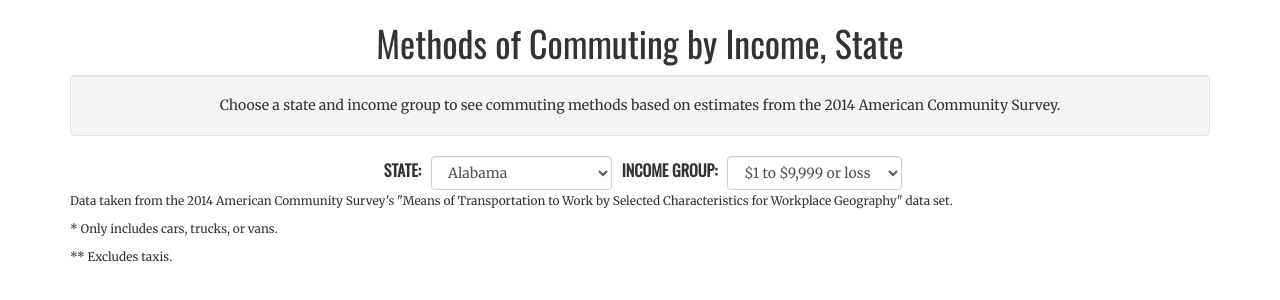
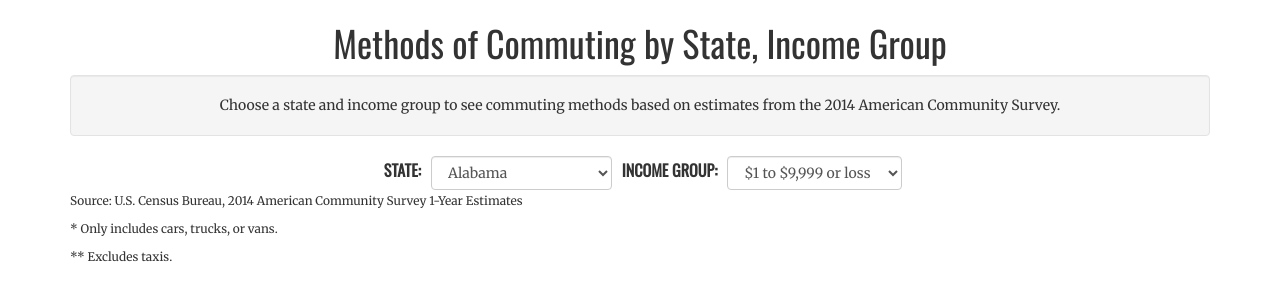
Before and after one commit to mattsedlar/DevDataProd_CourseProject, a plain HTML site: page www/index.html in a window 1280 px wide. Drawn offline with nearby package versions, Linux system fonts and the light colour scheme; a script that the page names is missing.

Commit message:
Updated h1 and source at bottom

```diff
--- a/www/index.html
+++ b/www/index.html
@@ -11,7 +11,7 @@
     </head>
   <body>
     <main class="container">
-    <h1 class="text-center">Methods of Commuting by Income, State</h1>
+    <h1 class="text-center">Methods of Commuting by State, Income Group</h1>
     <p class="text-center well">Choose a state and income group to see commuting methods based on estimates from the 2014 American Community Survey.</p>
       <form class="form-inline text-center" role="form">
         <div class="form-group">
@@ -92,7 +92,7 @@
     </div>
 
     <div class="small">
-      <p>Data taken from the 2014 American Community Survey's "Means of Transportation to Work by Selected Characteristics for Workplace Geography" data set.</p>
+      <p>Source: U.S. Census Bureau, 2014 American Community Survey 1-Year Estimates</p>
       <p>* Only includes cars, trucks, or vans.</p>
       <p>** Excludes taxis.</p>
     </div>
```
